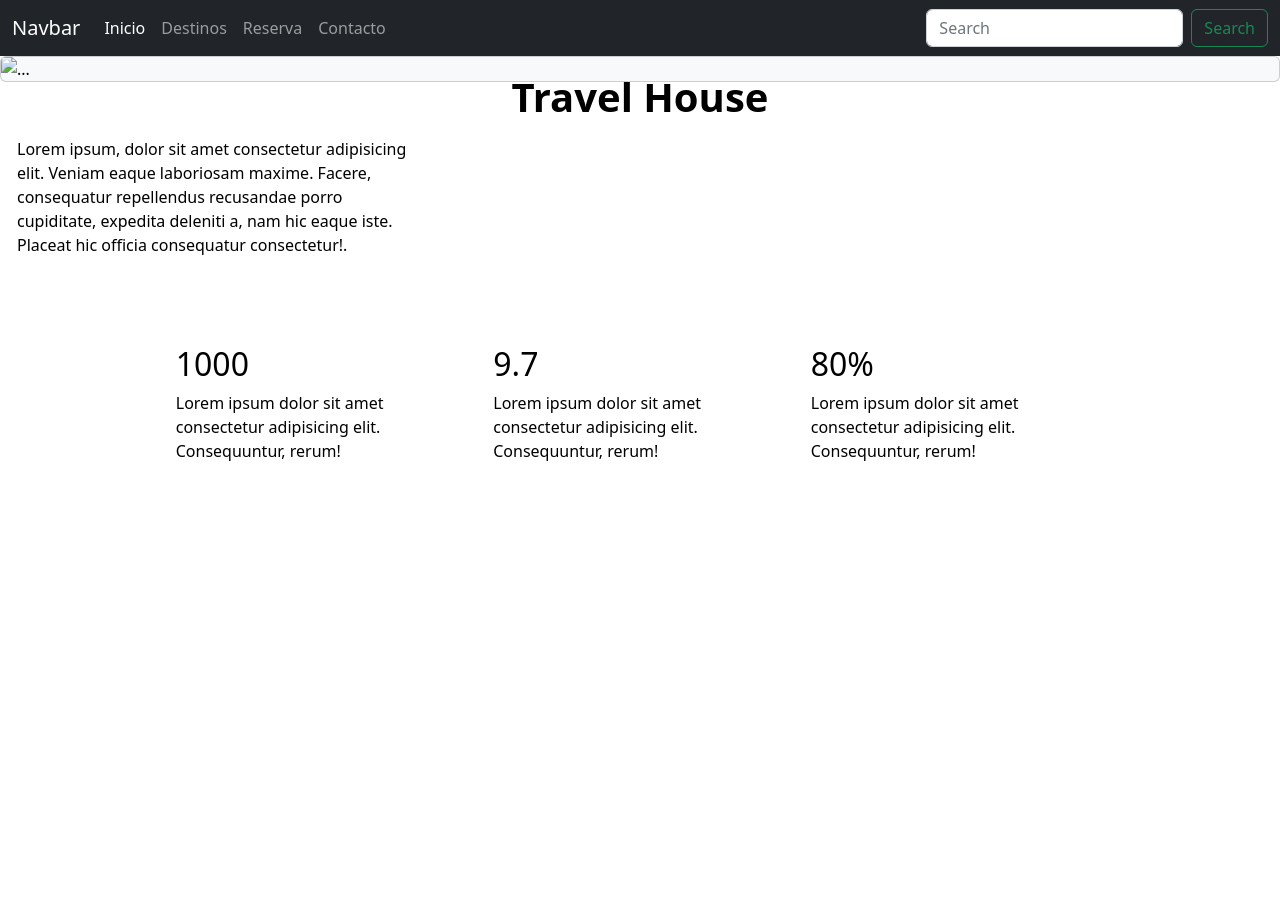
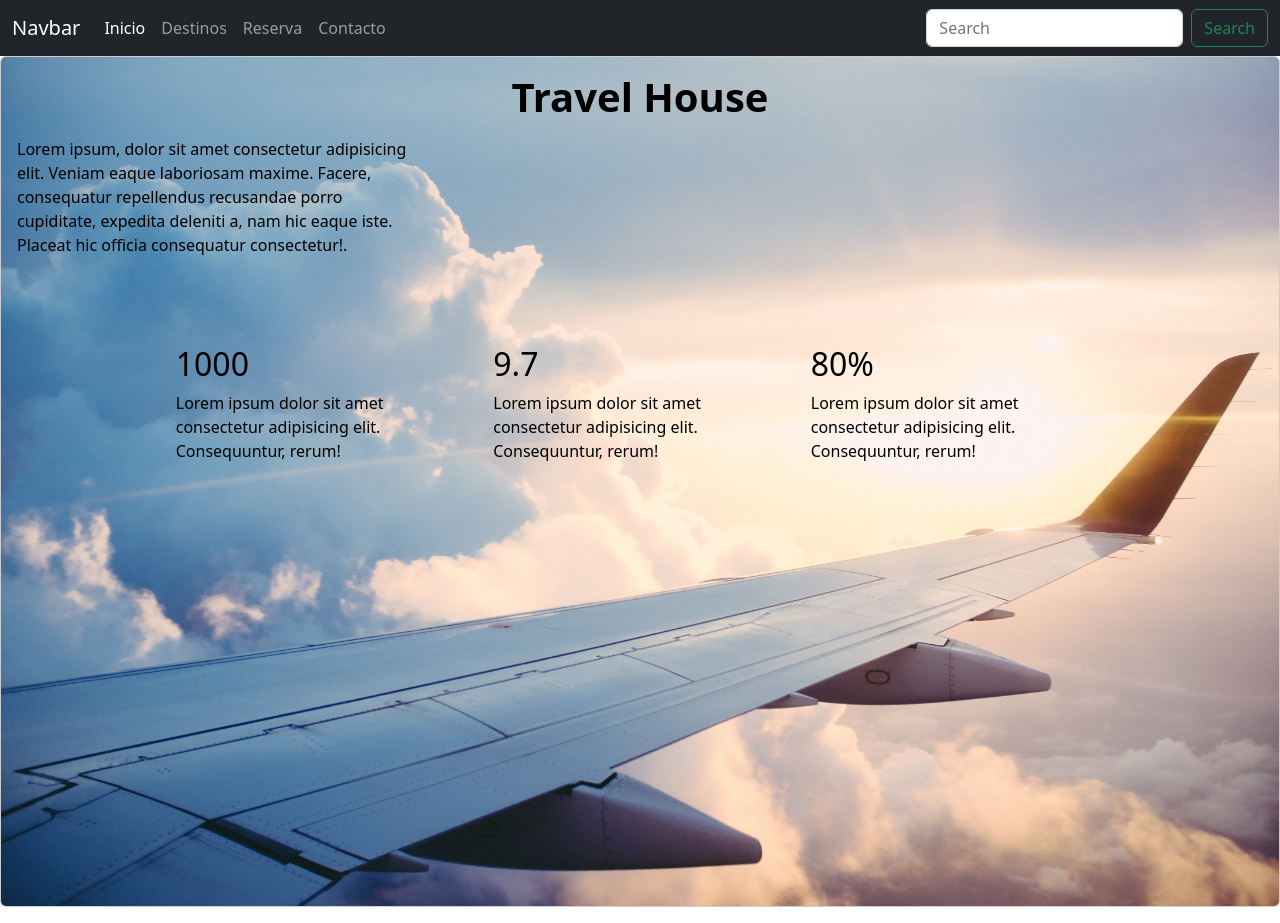
Before and after one commit to PabloAndresGarcia/PF-Travel, a website: page index.html in a window 1280 px wide. Before the commit the page ends 800 px from the top, so only its background shows below. Drawn offline with Linux system fonts and the light colour scheme.

```diff
--- a/scss/custom.scss
+++ b/scss/custom.scss
@@ -13,6 +13,9 @@
     border-color: $light;
     }
 
-h1{
-    text-align: center;
-}
+
+    @include media-breakpoint-up(md){
+        header{
+            height: 400px;
+        }
+    }
```
Also changed, not shown: Img/home2.jpg (added), 1 other file.
